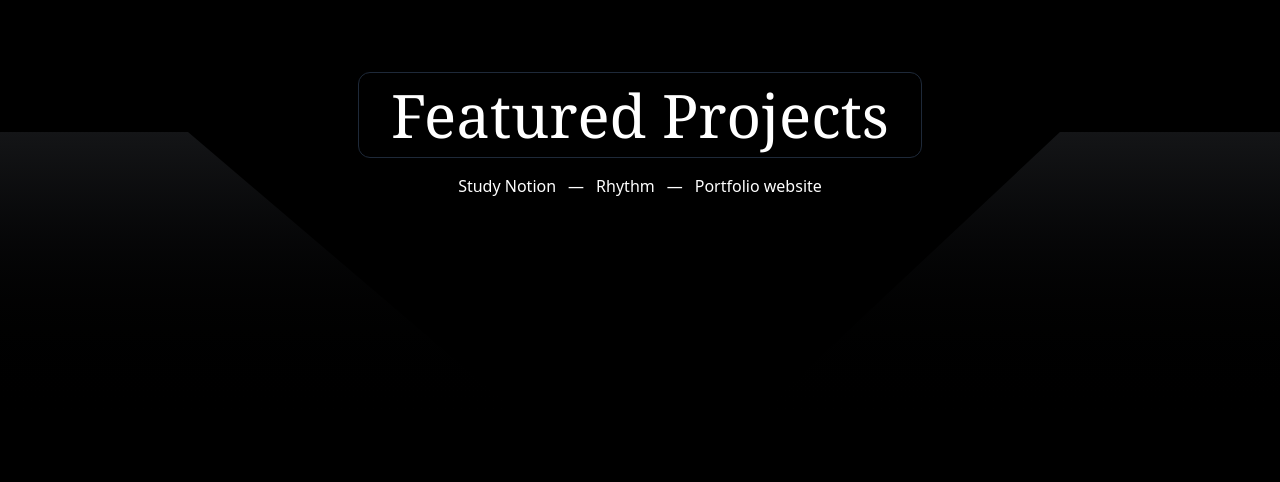
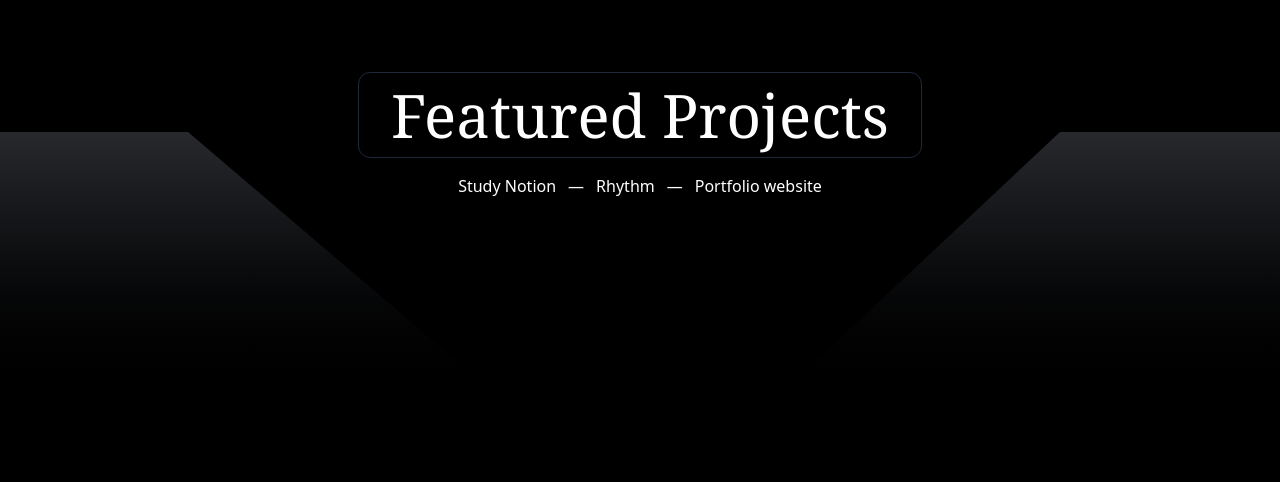
Before and after one commit to itsgaganbaghel/Portfolio, a React (Vite) app: page / in a window 1280 px wide. Shown: the part 1640-2122 px from the top of the page. Built offline with nearby package versions, Linux system fonts and the light colour scheme.

Commit message:
change rhythm github repo link

```diff
--- a/src/Components/HomeComponents/ProjectsSection.jsx
+++ b/src/Components/HomeComponents/ProjectsSection.jsx
@@ -47,7 +47,7 @@ const ProjectsSection = () => {
                     whileInView="show"
                     viewport={{ once: true, amount: 0.1 }}
                     className="hidden lg:block absolute -left-16 bottom-0 h-[300px]  w-1/2 bg-primary overflow-hidden">
-                    <section className="sloped-panel w-[100%] h-full absolute top-0 left-0 bg-gradient-to-b from-[#141517] to-primary" ></section>
+                    <section className="sloped-panel w-[100%] h-full absolute top-0 left-0 bg-gradient-to-b from-[#27292d] to-primary" ></section>
                 </motion.section>
 
                 <motion.section
@@ -56,7 +56,7 @@ const ProjectsSection = () => {
                     whileInView="show"
                     viewport={{ once: true, amount: 0.2 }}
                     className="hidden lg:block absolute -right-16 bottom-0 h-[300px] w-1/2 bg-primary overflow-hidden">
-                    <section className="sloped-panel-reverse w-[100%] h-full absolute top-0 right-0 bg-gradient-to-b from-[#141517] to-primary" />
+                    <section className="sloped-panel-reverse w-[100%] h-full absolute top-0 right-0 bg-gradient-to-b from-[#27292d] to-primary" />
                 </motion.section>
 
                 <motion.section
--- a/src/Components/utilities/Projects.js
+++ b/src/Components/utilities/Projects.js
@@ -28,7 +28,7 @@ export let allProjects = [
         "category": "FullStackProjects",
         "isFeatured": true,
         "src": "https://res.cloudinary.com/dgdkrgtlv/image/upload/v1747493529/hnnaxfsf2ebtry5ilxpi.png",
-        "Github": "https://github.com/itsgaganbaghel/RhythmMusicWebsite",
+        "Github": "https://github.com/itsgaganbaghel/musicRhythms",
         "LiveUrl": "https://musicrhythms.web.app/",
         "Explore": "https://res.cloudinary.com/dgdkrgtlv/image/upload/v1747606605/iqcsvynvavujfkmknobf.png",
         "TechStack": ["React Js", "Redux", "Tailwind Css", "Firebase"],
```
